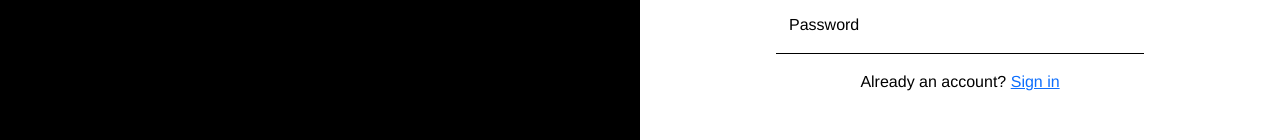
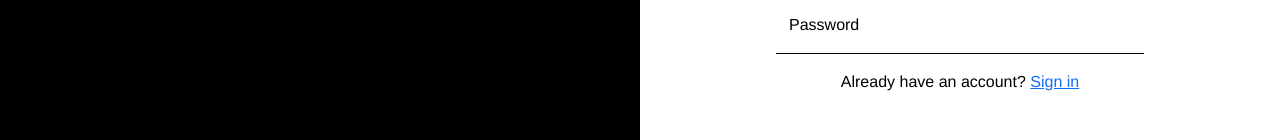
Before and after one commit to Zweleth/HustleHub, a Vue app in the folder gui/: page /sign-up in a window 1280 px wide. Shown: the part 461-601 px from the top of the page. Built offline with nearby package versions, Linux system fonts and the light colour scheme.

Commit message:
small fix

```diff
--- a/gui/src/views/SignupView.vue
+++ b/gui/src/views/SignupView.vue
@@ -88,7 +88,7 @@
         </div>
         <div class="buttons">
           <p>
-            Already an account?
+            Already have an account?
             <router-link to="/sign-in">Sign in</router-link>
           </p>
           <button type="submit" class="btnSign-in">
```
